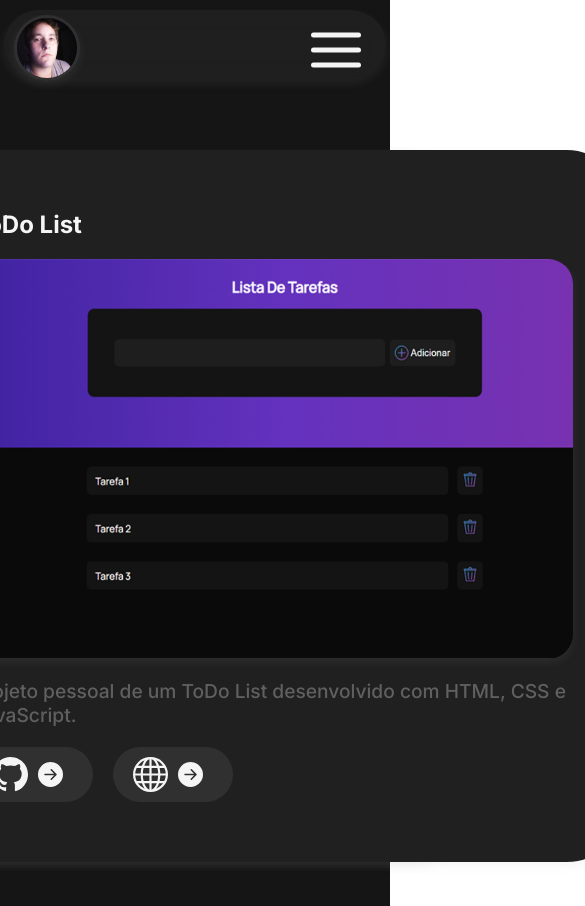
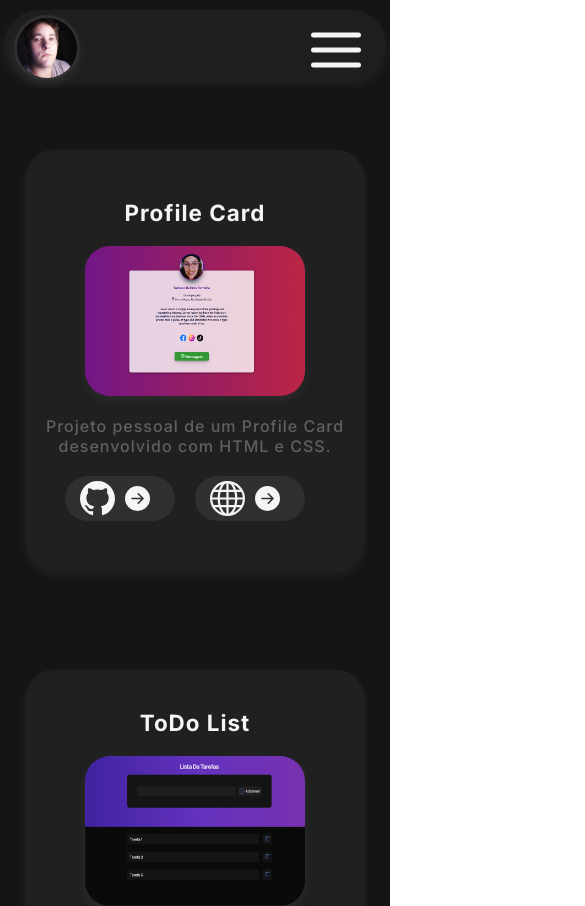
Before and after one commit to JakFranceschini/MeuPortfolio, a React (Create React App) app: page /Projetos in a window 390 px wide. Shown: the top 906 px of the page, 585 px wide, since content can reach past the window. Built offline with nearby package versions, Linux system fonts and the light colour scheme.

Commit message:
Melhorias de responsividade na pagina projetos

```diff
--- a/src/Pages/Projetos/PaginaProjetos.css
+++ b/src/Pages/Projetos/PaginaProjetos.css
@@ -10,19 +10,21 @@
     width: 80%;
     display: grid;
     margin-top: 150px;
-    grid-row-gap: 60px;
+    grid-row-gap: 150px;
     margin-bottom: 60px;
     align-items: center;
     justify-items: center;
     justify-content: center;
-    grid-template-columns: 50% 50%;
+    grid-template-columns: 60% 60%;
 }
 
 .cardProjeto {
-    width: 600px;
+    width: 500px;
+    height: 500px;
     display: flex;
-    padding: 60px 50px;
+    padding: 50px;
     border-radius: 8%;
+    align-items: center;
     background: #202020;
     flex-direction: column;
     justify-content: center;
@@ -32,11 +34,12 @@
 .cardProjeto h2 {
     color: #f5f5f5;
     margin-bottom: 20px;
+    letter-spacing: 1px;
 }
 
 .cardProjeto img {
-    width: 600px;
-    height: 400px;
+    width: 400px;
+    height: 270px;
     border-radius: 25px;
     margin-bottom: 20px;
     box-shadow: #9999991a 0px 4px 10px;
@@ -46,7 +49,9 @@
     color: #606060;
     font-weight: 500;
     font-size: 1.2rem;
+    text-align: center;
     margin-bottom: 20px;
+    letter-spacing: 1px;
 }
 
 .cardProjeto ul {
@@ -79,3 +84,61 @@
 .seta {
     margin-right: 10px;
 }
+
+@media screen and (min-width: 769px) and (max-width: 1279px){
+    .containerProjetos {
+        width: 90%;
+        grid-row-gap: 150px;
+        grid-template-columns: 55% 55%;
+    }
+
+    .cardProjeto {
+        width: 300px;
+        height: 400px;
+        padding: 30px;
+
+    }
+
+    .cardProjeto img {
+        width: 220px;
+        height: 150px;
+    }
+
+    .cardProjeto a {
+        padding: 5px;
+    }
+}
+
+@media screen and (max-width: 768px) {
+    .containerProjetos {
+        width: 90%;
+        display: flex;
+        grid-row-gap: 100px;
+        flex-direction: column;
+    }
+
+    .cardProjeto {
+        width: 300px;
+        height: 380px;
+        padding: 20px;
+
+    }
+
+    .cardProjeto h2 {
+        font-size: 1.4rem;
+    }
+
+    .cardProjeto p {
+        font-size: 1rem;
+        font-weight: 500;
+    }
+
+    .cardProjeto img {
+        width: 220px;
+        height: 150px;
+    }
+
+    .cardProjeto a {
+        padding: 5px;
+    }
+}
```
